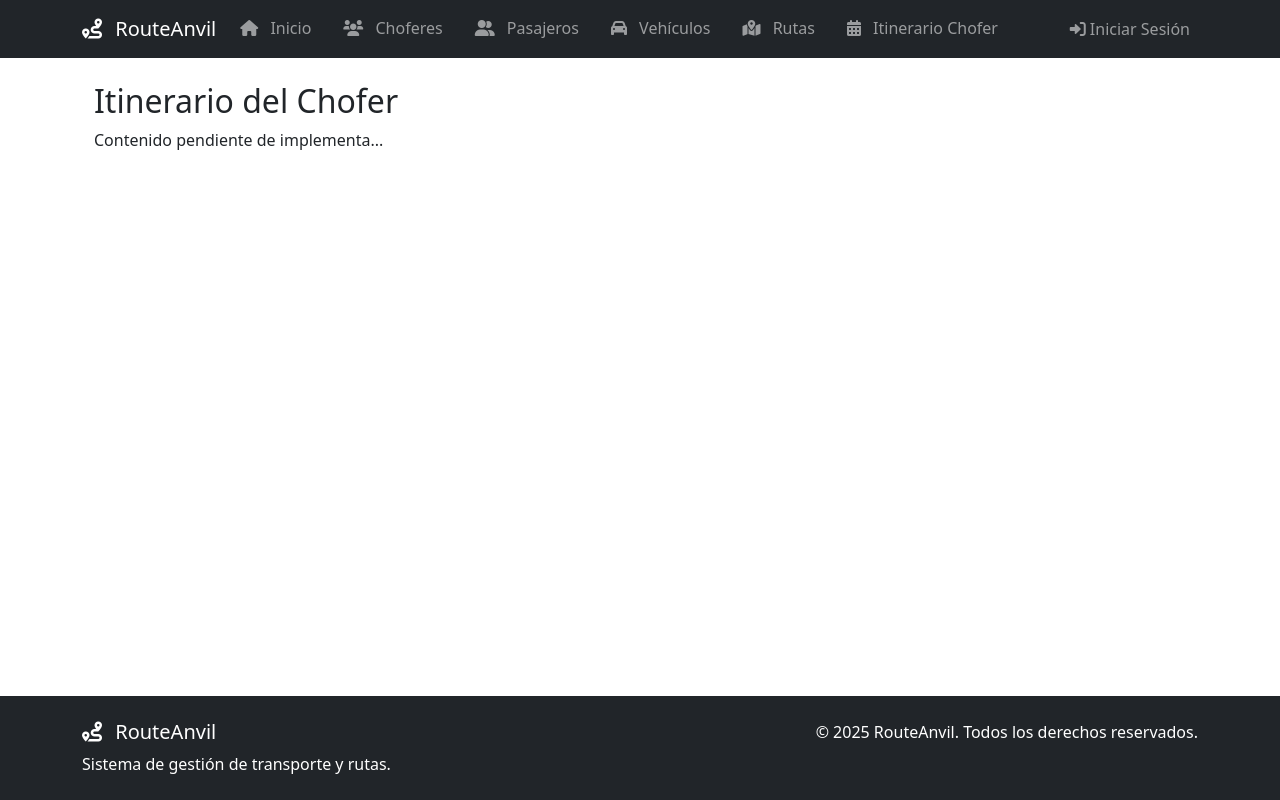
After one commit to Ikvillaseca/capstoneADI, a Django app: page /chofer/itinerario/ in a window 1280 px wide. The commit adds this page. Run offline with Django 5.2, Linux system fonts and the light colour scheme.

Commit message:
estructura base para ver el itinerario del chofer

```diff
--- a/RouteAnvil/templates/base.html
+++ b/RouteAnvil/templates/base.html
@@ -55,6 +55,11 @@
                             <i class="fas fa-map-marked-alt"></i>  Rutas
                         </a>
                     </li>
+                    <li class="nav-item">
+                        <a class="nav-link" href="{% url 'vista_itinerario_chofer' %}">
+                            <i class="fas fa-calendar-alt"></i> Itinerario Chofer
+                        </a>
+                    </li>
 
                 </ul>
                 <ul class="navbar-nav ms-auto">
--- /dev/null
+++ b/RouteAnvil/templates/vista_chofer/vista_itinerario.html
@@ -0,0 +1,16 @@
+{% extends "base.html" %}
+{% load static %}
+{% block titulo %}Itinerario del Chofer{% endblock titulo %}
+
+{% block contenido %}
+
+<div class="container-fluid">
+    <div class="row">
+        <div class="col-12">
+            <h2>Itinerario del Chofer</h2>
+            <p>Contenido pendiente de implementa...</p>
+        </div>
+    </div>
+</div>
+
+{% endblock contenido %}
--- a/RouteAnvil/urls.py
+++ b/RouteAnvil/urls.py
@@ -11,6 +11,7 @@ urlpatterns = [
     path('chofer/detalle/<uuid:id_chofer>/', views.chofer_detalle, name='chofer_detalle'),
     path('chofer/modificar/<uuid:id_chofer>/', views.chofer_modificar, name='chofer_modificar'),
     path('chofer/eliminar/<uuid:id_chofer>/', views.chofer_eliminar, name='chofer_eliminar'),
+    path('chofer/itinerario/', views.vista_itinerario_chofer, name='vista_itinerario_chofer'),
 
     # URLs para pasajeros
     path('pasajeros/', views.pasajeros_lista, name='pasajeros_lista'),
--- a/RouteAnvil/views.py
+++ b/RouteAnvil/views.py
@@ -330,3 +330,9 @@ def testeo_api(request):
             'error': 'Error de conexión',
             'error_body': str(e)
         })
+
+
+
+# Vista para mostrar el itinerario del chofer
+def vista_itinerario_chofer(request):
+    return render(request, 'vista_chofer/vista_itinerario.html')
```
